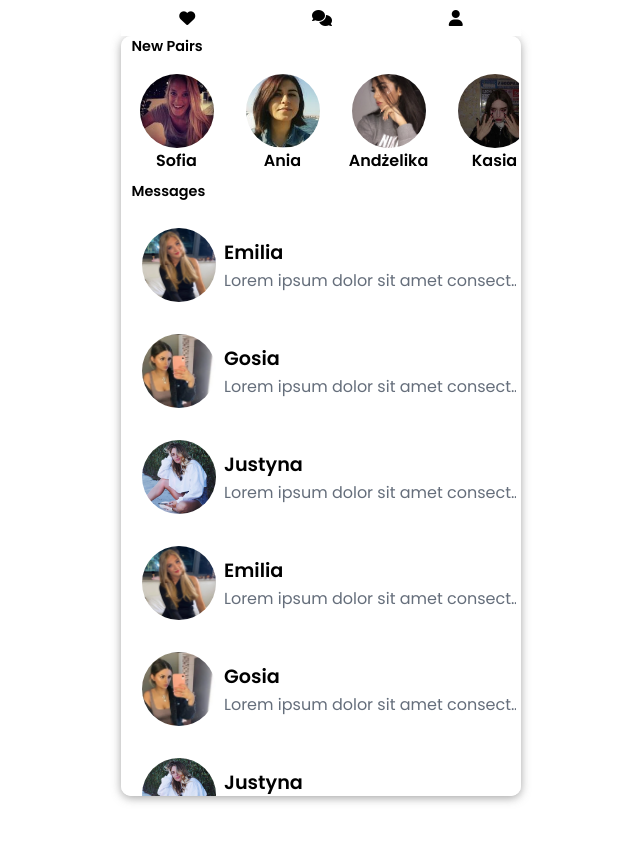
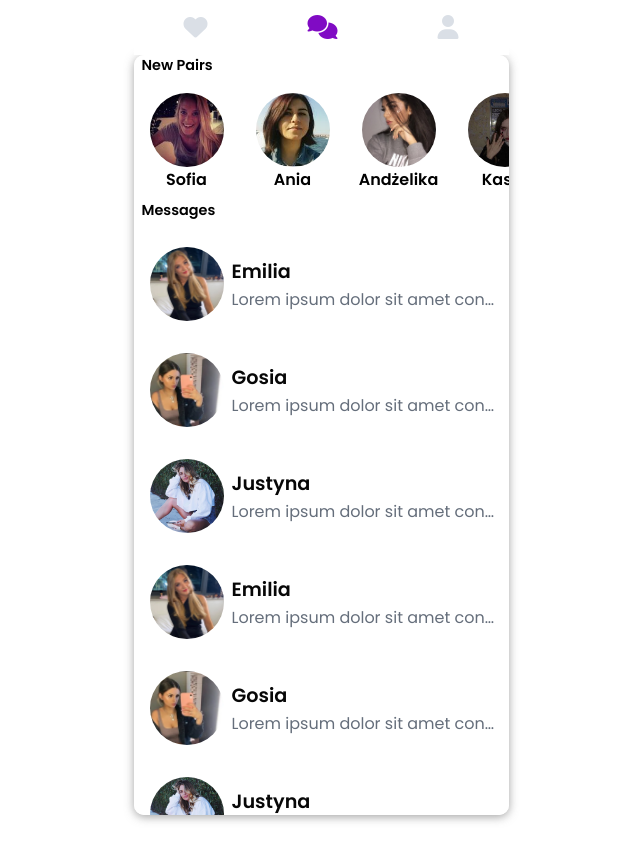
Before and after one commit to Kaspyy/astre, a PHP site: page /public/views/chats.html in a window 1280 px wide. Shown: the top 866 px of the page, without its empty margins (319-959 px from the left). Run offline with PHP 8.4, Linux system fonts and the light colour scheme; some libraries are stand-ins or nearby versions.

Commit message:
more routing

```diff
--- a/index.php
+++ b/index.php
@@ -9,5 +9,9 @@ Router::get('', 'DefaultController');
 Router::get('astre', 'DefaultController');
 Router::get('settings', 'DefaultController');
 Router::get('edit_profile', 'DefaultController');
+Router::get('swipe', 'DefaultController');
+Router::get('chats','DefaultController');
+Router::get('profile', 'DefaultController');
+Router::get('chat', 'DefaultController');
 
 Router::run($path);
--- a/public/css/style.css
+++ b/public/css/style.css
@@ -761,7 +761,7 @@ form.sign-up-form {
   color: #1be4a1;
 }
 
-@media (min-width: 820px) {
+@media (min-width: 376px) {
   .photo-and-text-content {
     width: 375px;
     height: 812px;
@@ -775,7 +775,7 @@ form.sign-up-form {
     height: 50%;
   }
 
-  .navbar {
+  .tabs {
     width: 400px;
     margin: 0 auto;
   }
@@ -818,6 +818,7 @@ form.sign-up-form {
 .new-pair {
   display: flex;
   flex-direction: column;
+  cursor: pointer;
 }
 .new-pair-photo {
   width: 74px;
@@ -851,6 +852,10 @@ form.sign-up-form {
   width: 100vw;
   flex-direction: row;
   margin-bottom: 1rem;
+}
+
+.message-container-username {
+  color: #070707;
 }
 
 .message-container-photo {
@@ -904,23 +909,23 @@ form.sign-up-form {
   white-space: nowrap;
 }
 
-@media (min-width: 1025px) {
+@media (min-width: 376px) {
   .tabs {
-    width: 400px;
+    width: 375px;
     display: flex;
     margin: auto;
     justify-content: space-around;
   }
 
   .message-container-snippet {
-    width: 300px;
+    width: 265px;
   }
   .new-pairs-container {
     width: 395px;
     margin: auto;
   }
   .new-pairs-and-messages-container {
-    width: 400px;
+    width: 375px;
     height: 82vh;
     display: flex;
     flex-direction: column;
@@ -931,7 +936,7 @@ form.sign-up-form {
     margin-right: auto;
   }
   .messages-container {
-    width: 395px;
+    width: 375px;
   }
   .message-container {
     width: 390px;
@@ -1033,9 +1038,9 @@ form.sign-up-form {
   color: rgba(136, 136, 136, 0.77);
 }
 
-@media (min-width: 820px) {
+@media (min-width: 376px) {
   .profile-screen-foreground {
-    width: 400px;
+    width: 375px;
     height: 82vh;
     display: flex;
     flex-direction: column;
@@ -1044,8 +1049,9 @@ form.sign-up-form {
     margin-left: auto;
     margin-right: auto;
   }
-  .navbar {
+  .tabs {
     z-index: 1;
+    width: 375px;
   }
   .profile-screen-background {
     /* width: 400px; */
@@ -1170,7 +1176,7 @@ input:focus {
 
 @media (min-width: 376px) {
   .edit-profile-screen-background {
-    width: 400px;
+    width: 375px;
     height: 82vh;
     display: flex;
     flex-direction: column;
@@ -1181,13 +1187,13 @@ input:focus {
   }
 
   #user-bio {
-    width: 400px;
+    width: 375px;
   }
   .settings-screen {
     width: 300px;
   }
   .edit-profile-bio {
-    width: 400px;
+    width: 375px;
     margin: auto;
     display: flex;
     flex-direction: column;
@@ -1265,8 +1271,7 @@ input:focus {
 .chat-box .chat p {
   word-wrap: break-word;
   padding: 0.5rem 0.5rem;
-  box-shadow: 0 0 32px rgb(0 0 0/ 8%),
-   0 16px 16px -16px rgb(0 0 0 / 10%);
+  box-shadow: 0 0 32px rgb(0 0 0/ 8%), 0 16px 16px -16px rgb(0 0 0 / 10%);
 }
 
 .chat-box .outgoing {
@@ -1295,7 +1300,7 @@ input:focus {
 }
 
 .incoming .details {
-  margin-left: .5rem;
+  margin-left: 0.5rem;
   margin-right: auto;
   max-width: calc(100% - 130px);
 }
@@ -1316,8 +1321,8 @@ input:focus {
   height: 45px;
   border: none;
   outline: none;
-  background-color:#6401b6;
-  color:#fff;
+  background-color: #6401b6;
+  color: #fff;
   cursor: pointer;
   font-size: 1.2rem;
   border-radius: 0 5px 5px 0;
@@ -1334,7 +1339,7 @@ input:focus {
 
 @media (min-width: 376px) {
   .wrapper {
-    width: 400px;
+    width: 375px;
     height: 82vh;
     display: flex;
     flex-direction: column;
--- a/public/views/chats.html
+++ b/public/views/chats.html
@@ -11,39 +11,45 @@
       rel="stylesheet"
     />
     <title>Astre | dates, friends, astrology</title>
-    <link rel="stylesheet" href="../css/style.css" />
+    <link rel="stylesheet" href="public/css/style.css" />
   </head>
   <body>
-    <nav class="navbar">
-      <i class="fas fa-heart"></i>
-      <i class="fas fa-comments"></i>
-      <i class="fas fa-user"></i>
-    </nav>
-    <div class="new-pairs-and-messages-container" style = "overflow-y: scroll">
+    <ul class="tabs">
+      <a href="/swipe" class="tab">
+        <i class="fas fa-heart"></i>
+      </a>
+      <a href="/chats" class="active tab">
+        <i class="fas fa-comments"></i>
+      </a>
+      <a href="/profile" class="tab">
+        <i class="fas fa-user"></i>
+      </a>
+    </ul>
+    <div class="new-pairs-and-messages-container" style="overflow-y: scroll">
       <div class="new-pairs-container">
         <div class="container-name">New Pairs</div>
         <div class="new-pairs-fields" style="overflow-y: scroll">
           <div class="new-pair">
-            <div class="new-pair-photo">
-              <img src="../img/profilepics/sophia.jpg" alt="" />
-            </div>
+            <a href="/chat" class="new-pair-photo">
+              <img src="public/img/profilepics/sophia.jpg" alt="" />
+            </a>
             <div class="new-pair-username">Sofia</div>
           </div>
           <div class="new-pair">
             <div class="new-pair-photo">
-              <img src="../img/profilepics/ania.jpg" alt="" />
+              <img src="public/img/profilepics/ania.jpg" alt="" />
             </div>
             <div class="new-pair-username">Ania</div>
           </div>
           <div class="new-pair">
             <div class="new-pair-photo">
-              <img src="../img/profilepics/andzelika.jpg" alt="" />
+              <img src="public/img/profilepics/andzelika.jpg" alt="" />
             </div>
             <div class="new-pair-username">Andżelika</div>
           </div>
           <div class="new-pair">
             <div class="new-pair-photo">
-              <img src="../img/profilepics/kasia.jpg" alt="" />
+              <img src="public/img/profilepics/kasia.jpg" alt="" />
             </div>
             <div class="new-pair-username">Kasia</div>
           </div>
@@ -52,20 +58,23 @@
 
       <div class="messages-container">
         <div class="container-name">Messages</div>
-        <div class="message-container">
+        <a href="/chat" class="message-container">
           <div class="message-container-photo">
-            <img src="../img/profilepics/msg1.png" alt="" />
+            <img src="public/img/profilepics/msg1.png" alt="" />
           </div>
           <div class="message-container-text">
             <h3 class="message-container-username">Emilia</h3>
             <div class="message-container-snippet">
-              Lorem ipsum dolor sit amet consectetur adipisicing elit. Earum consequuntur, sunt commodi hic doloribus molestiae iure obcaecati nisi incidunt sapiente omnis, porro in sint sit et unde, saepe reiciendis aperiam?
+              Lorem ipsum dolor sit amet consectetur adipisicing elit. Earum
+              consequuntur, sunt commodi hic doloribus molestiae iure obcaecati
+              nisi incidunt sapiente omnis, porro in sint sit et unde, saepe
+              reiciendis aperiam?
             </div>
           </div>
-        </div>
+        </a>
         <div class="message-container">
           <div class="message-container-photo">
-            <img src="../img/profilepics/msg2.png" alt="" />
+            <img src="public/img/profilepics/msg2.png" alt="" />
           </div>
           <div class="message-container-text">
             <h3 class="message-container-username">Gosia</h3>
@@ -77,7 +86,7 @@
         </div>
         <div class="message-container">
           <div class="message-container-photo">
-            <img src="../img/profilepics/msg3.jpg" alt="" />
+            <img src="public/img/profilepics/msg3.jpg" alt="" />
           </div>
           <div class="message-container-text">
             <h3 class="message-container-username">Justyna</h3>
@@ -89,7 +98,7 @@
         </div>
         <div class="message-container">
           <div class="message-container-photo">
-            <img src="../img/profilepics/msg1.png" alt="" />
+            <img src="public/img/profilepics/msg1.png" alt="" />
           </div>
           <div class="message-container-text">
             <h3 class="message-container-username">Emilia</h3>
@@ -101,7 +110,7 @@
         </div>
         <div class="message-container">
           <div class="message-container-photo">
-            <img src="../img/profilepics/msg2.png" alt="" />
+            <img src="public/img/profilepics/msg2.png" alt="" />
           </div>
           <div class="message-container-text">
             <h3 class="message-container-username">Gosia</h3>
@@ -113,7 +122,7 @@
         </div>
         <div class="message-container">
           <div class="message-container-photo">
-            <img src="../img/profilepics/msg3.jpg" alt="" />
+            <img src="public/img/profilepics/msg3.jpg" alt="" />
           </div>
           <div class="message-container-text">
             <h3 class="message-container-username">Justyna</h3>
@@ -128,7 +137,7 @@
     <script
       src="https://kit.fontawesome.com/8a50b84207.js"
       crossorigin="anonymous"
-      src="../js/app.js"
+      src="public/js/app.js"
     ></script>
   </body>
 </html>
```
Also changed, not shown: public/views/chat.html (+6 -6 lines), public/views/profile.html (+14 -9 lines), public/views/swipe.html (+12 -6 lines), src/controllers/DefaultController.php (+19 -2 lines).
